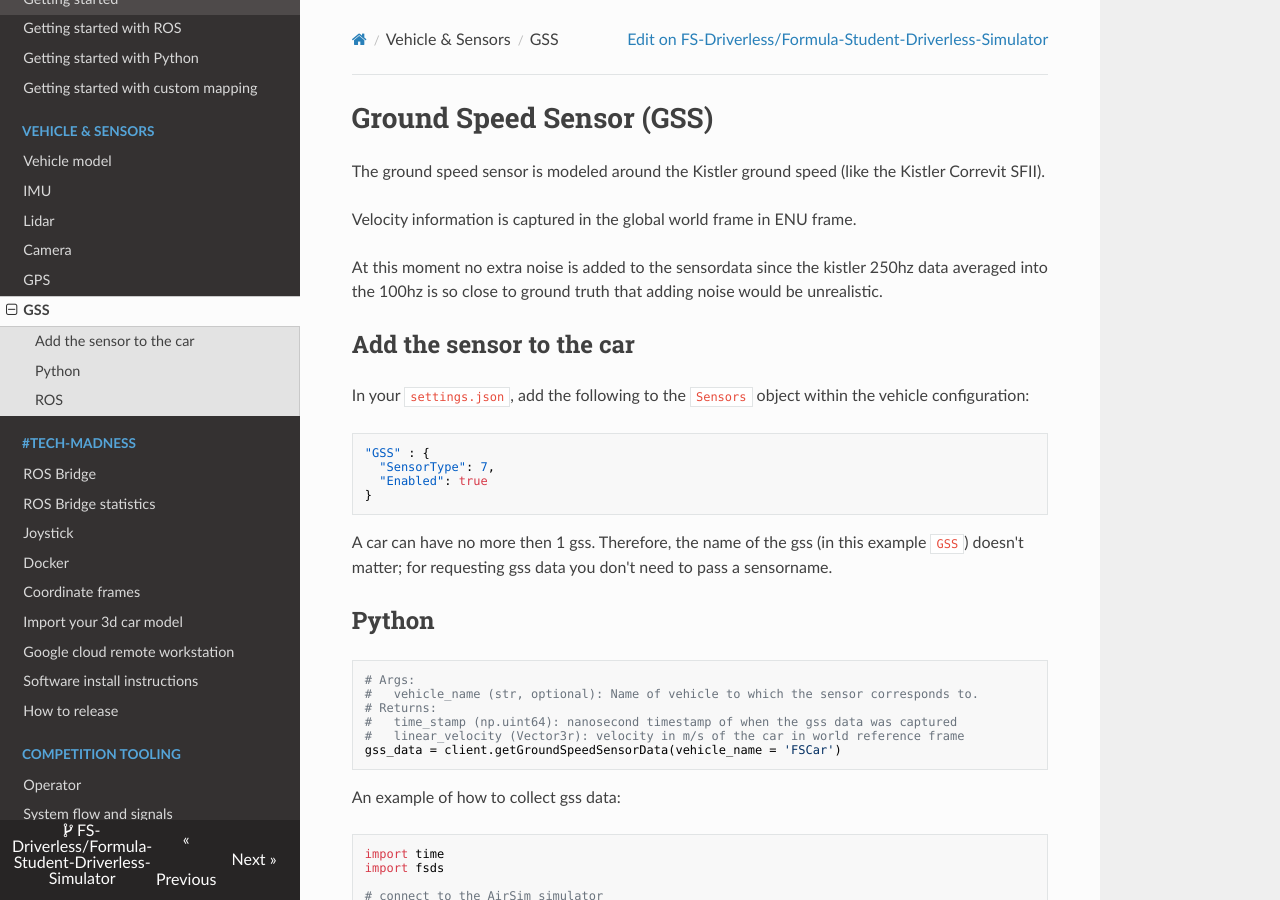
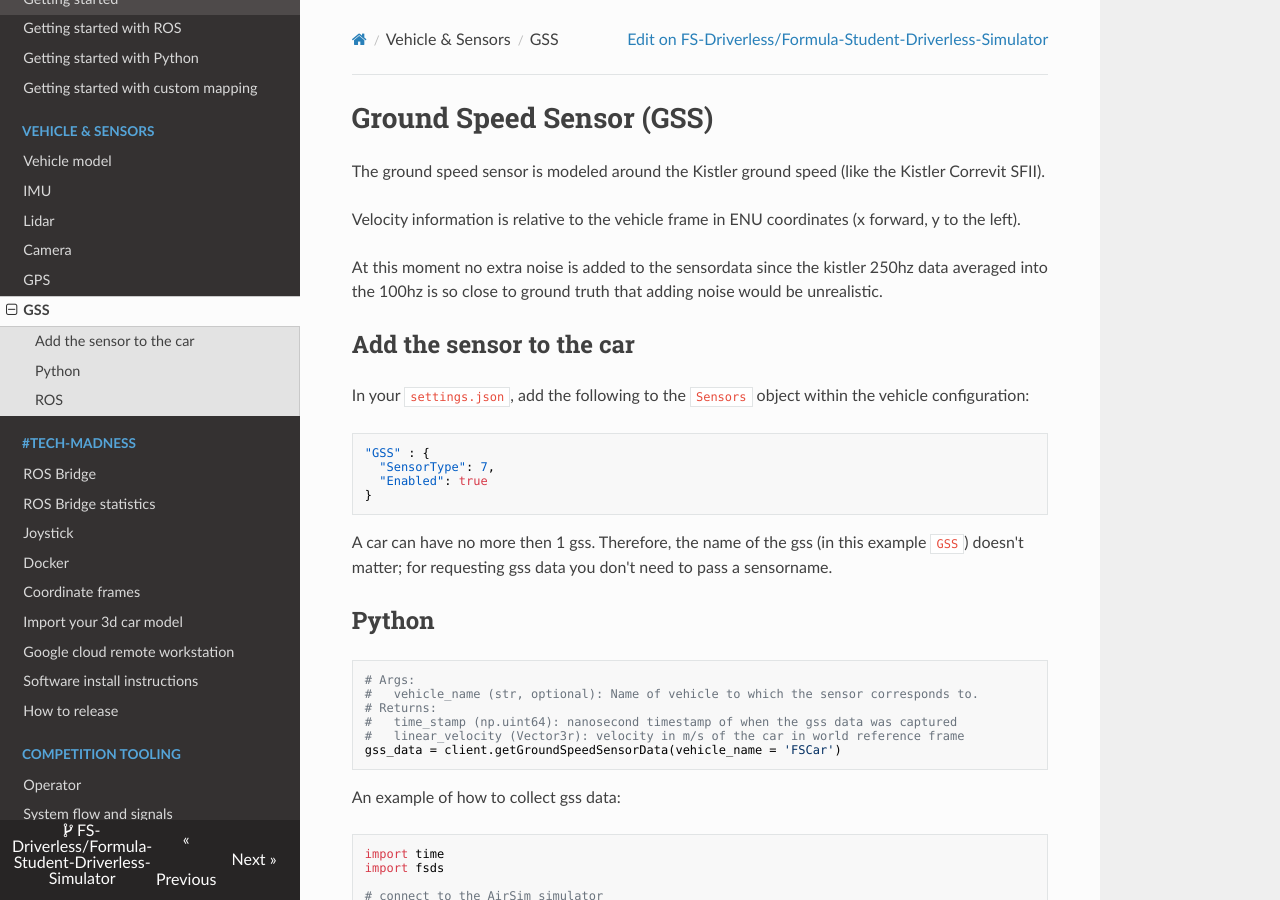
Before and after one commit to FS-Driverless/Formula-Student-Driverless-Simulator, an MkDocs documentation site: the page built from docs/ground-speed-sensor.md, in a window 1280 px wide and 900 px high. Built offline with MkDocs 1.6.1, drawn with Linux system fonts in a browser that asks for light colours; nearby versions of some CDN libraries.

Commit message:
Fixed doc for refrence frame of GSS

```diff
--- a/docs/ground-speed-sensor.md
+++ b/docs/ground-speed-sensor.md
@@ -2,7 +2,7 @@
 
 The ground speed sensor is modeled around the Kistler ground speed (like the Kistler Correvit SFII).
 
-Velocity information is captured in the global world frame in ENU frame.
+Velocity information is relative to the vehicle frame in ENU coordinates (x forward, y to the left).
 
 At this moment no extra noise is added to the sensordata since the kistler 250hz data averaged into the 100hz is so close to ground truth that adding noise would be unrealistic.
 
```
